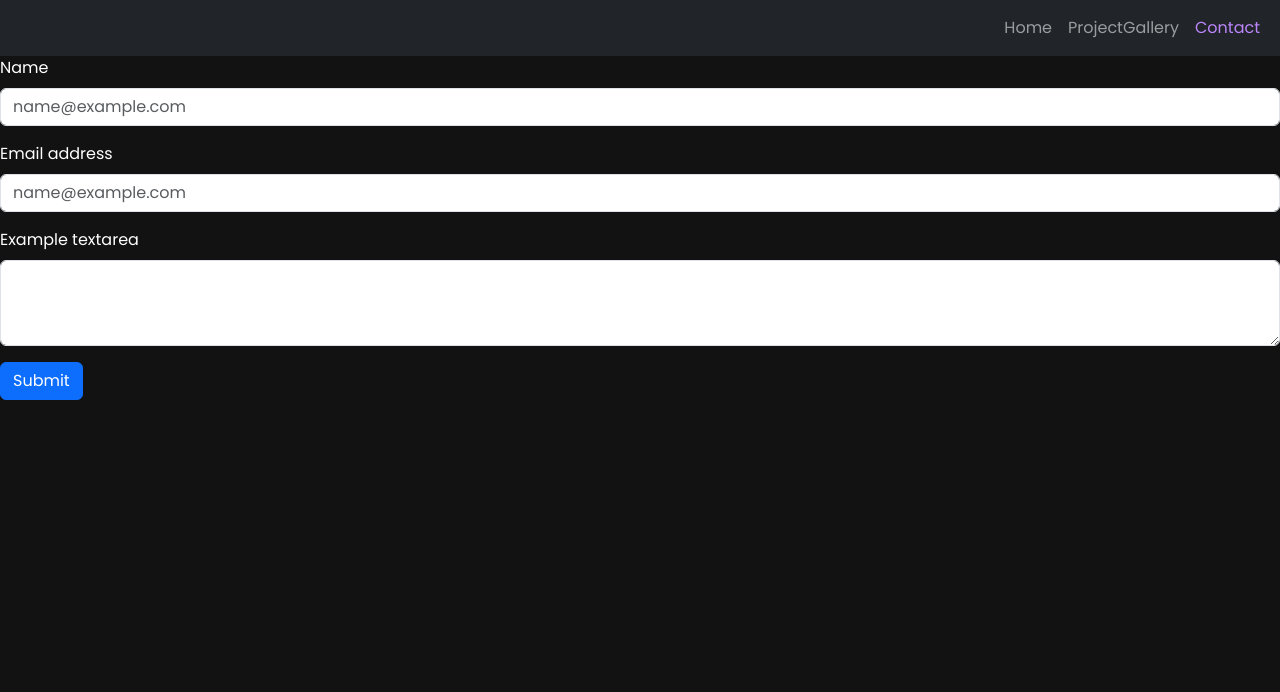
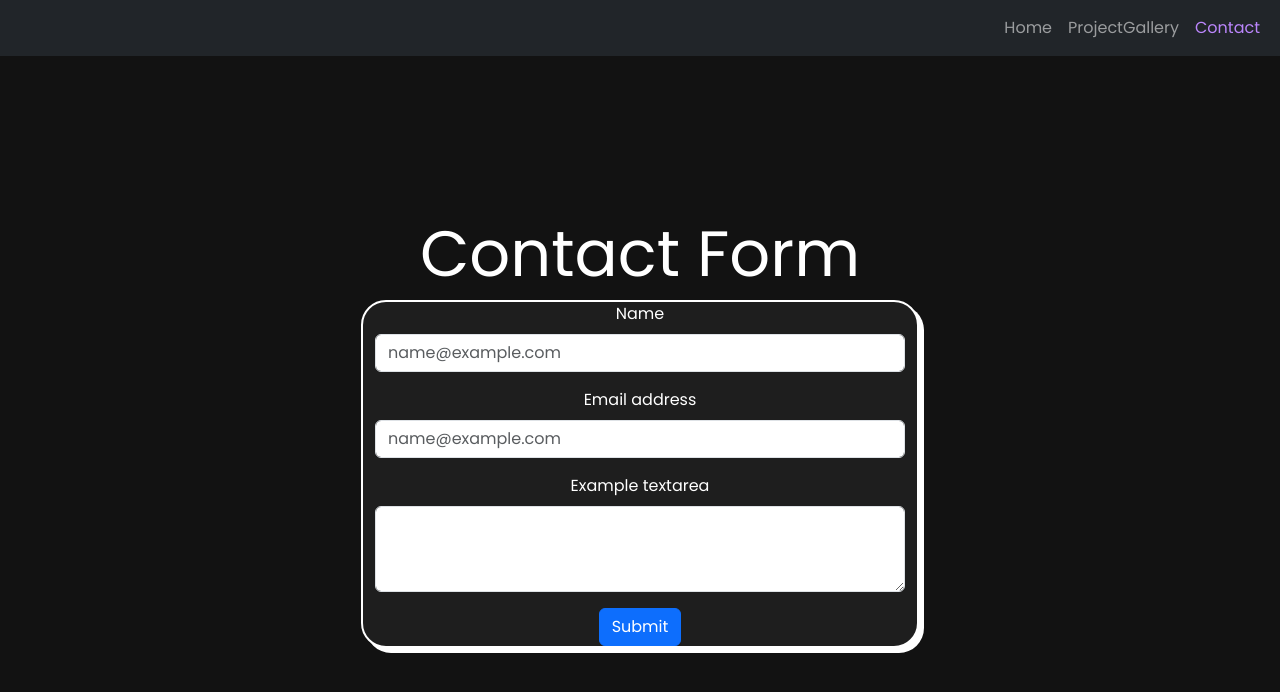
Before and after one commit to josh484/react-portfolio, a React (Vite) app: page /contact in a window 1280 px wide. Shown: the top 692 px of the page. Built offline with nearby package versions, Linux system fonts and the light colour scheme.

Commit message:
Finished the stylings on contact form

```diff
--- a/src/App.css
+++ b/src/App.css
@@ -78,3 +78,28 @@
  #navbar{
     max-width: 100%;
 }
+
+/* Contact form */
+#contact{
+    display: flex;
+    flex-flow: column wrap;
+    justify-content: center;
+    align-items: center;
+}
+
+#contactColumn{
+    background-color: #1e1e1e;
+    border-radius: 25px;
+    border: 2px solid white;
+    box-shadow: 5px 5px;
+    text-align: center;
+}
+
+#contactRow{
+    width: 100%;
+    height: 94vh;
+    display: flex;
+    flex-flow: column wrap;
+    justify-content: center;
+    align-items: center;
+}
--- a/src/components/Contact.jsx
+++ b/src/components/Contact.jsx
@@ -1,6 +1,9 @@
 import React, { useState } from 'react';
 import Form from 'react-bootstrap/Form';
 import Button from 'react-bootstrap/Button';
+import Container from 'react-bootstrap/Container';
+import Row from 'react-bootstrap/Row';
+import Col from 'react-bootstrap/Col';
 function Contact() {
     const [formData, setFormData] = useState({
         name: '',
@@ -31,23 +34,32 @@ function Contact() {
 
 
     return (
+        <>
+        <Container id='contact'>
+            <Row id='contactRow' >
+                <h1>Contact Form</h1>
+                <Col id='contactColumn' xs={12} lg={6}>
                     <Form action='https://getform.io/f/473a6617-2be3-4c30-959e-0184c9b15914' method='POST'>
                         <Form.Group className="mb-3" controlId="exampleForm.ControlInput2">
                             <Form.Label>Name</Form.Label>
-                <Form.Control type="text" placeholder="name@example.com"onChange={handleInputChange} value={formData.name} name='name' required/>
+                            <Form.Control type="text" placeholder="name@example.com" onChange={handleInputChange} value={formData.name} name='name' required />
                         </Form.Group>
                         <Form.Group className="mb-3" controlId="exampleForm.ControlInput1">
                             <Form.Label>Email address</Form.Label>
-                <Form.Control type="email" placeholder="name@example.com"onChange={handleInputChange} value={formData.email} name='email'/>
+                            <Form.Control type="email" placeholder="name@example.com" onChange={handleInputChange} value={formData.email} name='email' />
                         </Form.Group>
                         <Form.Group className="mb-3" controlId="exampleForm.ControlTextarea1">
                             <Form.Label>Example textarea</Form.Label>
-                <Form.Control as="textarea" rows={3} type='text' value={formData.description} onChange={handleInputChange} name='description'/>
+                            <Form.Control as="textarea" rows={3} type='text' value={formData.description} onChange={handleInputChange} name='description' />
                         </Form.Group>
                         <Button variant="primary" type="submit">
                             Submit
                         </Button>
                     </Form>
+                </Col>
+            </Row>
+        </Container>
+        </>
     );
 }
 
```
Lines whose indentation alone changed are shown as unchanged.
